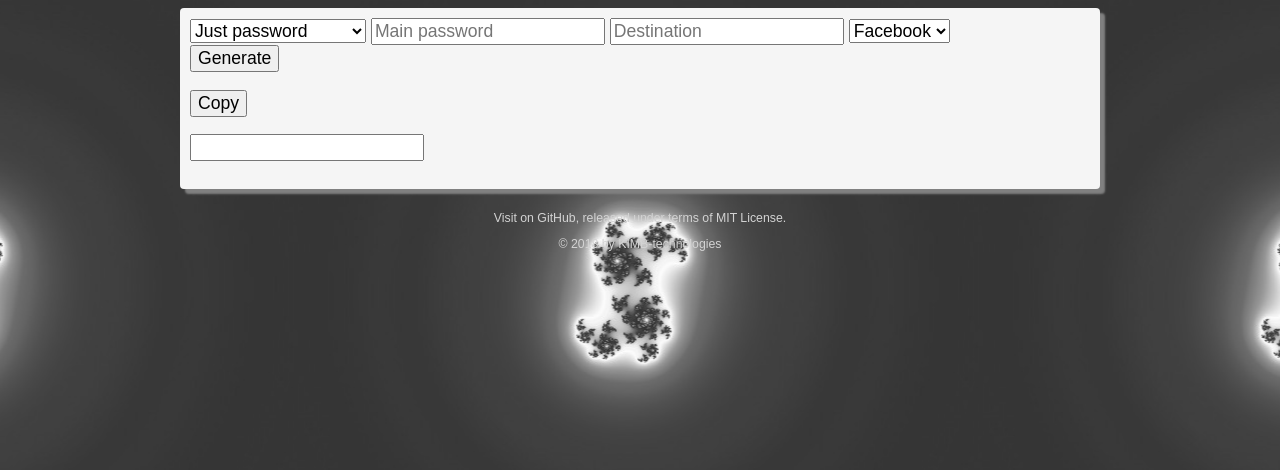
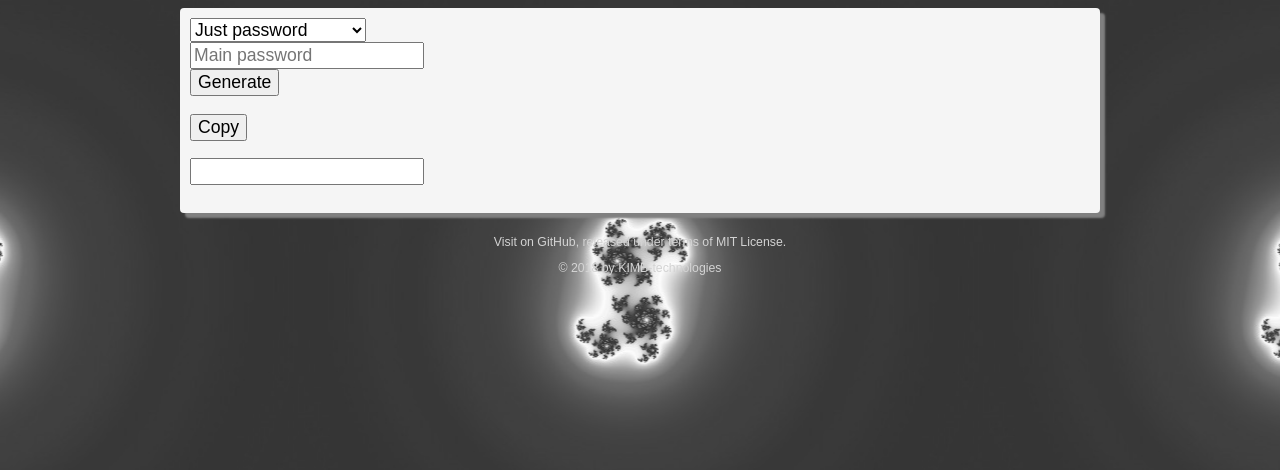
Before and after one commit to kimbtech/PassApp, a plain HTML site: page index.html in a window 1280 px wide. Shown: the part 60-530 px from the top of the page. Drawn offline with Linux system fonts and the light colour scheme.

Commit message:
Better Classes/Boxes

```diff
--- a/index.html
+++ b/index.html
@@ -26,16 +26,20 @@
 		</div>
 
 		<div class="mainsite">
+
+				<div class="box">
 					<select id="typeChooser" class="">
 						<option value="justPass">Just password</option>
 						<option value="typDest">Typical destinations</option>
 						<option value="othDest">Other destination</option>
 					</select>
+				</div>
 
+				<div class="input box">
 					<input type="password" autocomplete="off" id="password" placeholder="Main password" class="">
 
-				<input type="text" autocomplete="off" id="secondPart" placeholder="Destination" class="">
-				<select id="destChooser" class="typDestList">
+					<input type="text" autocomplete="off" id="secondPart" placeholder="Destination" class="hidden">
+					<select id="destChooser" class="typDestList hidden">
 						<option>Facebook</option>
 						<option>Google</option>
 						<option>E-Mail</option>
@@ -47,12 +51,13 @@
 						<option>GitHub</option>
 						<option>Bitbucket</option>
 					</select>
+				</div>
 
-				<div class="output">
+				<div class="output box">
 					<button class="generate">Generate</button>
 				</div>
 
-				<div class="output">
+				<div class="output box">
 					<p class="copy">
 						<button id="copyButton">Copy</button>
 					</p>
```
Lines whose indentation alone changed are shown as unchanged.
